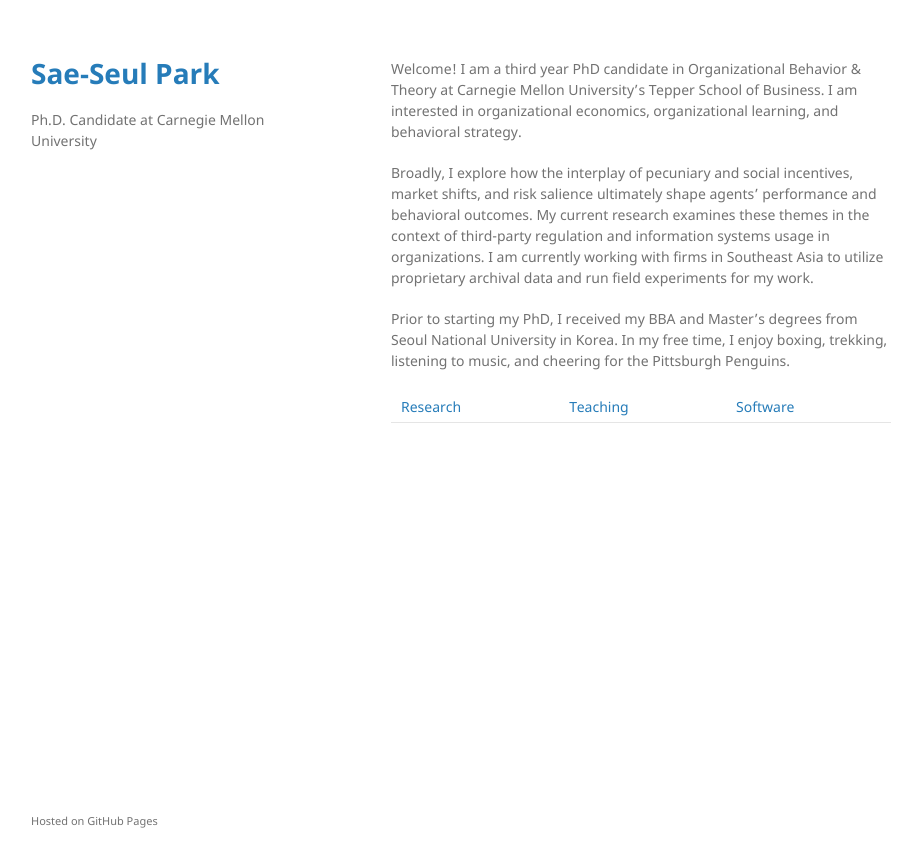
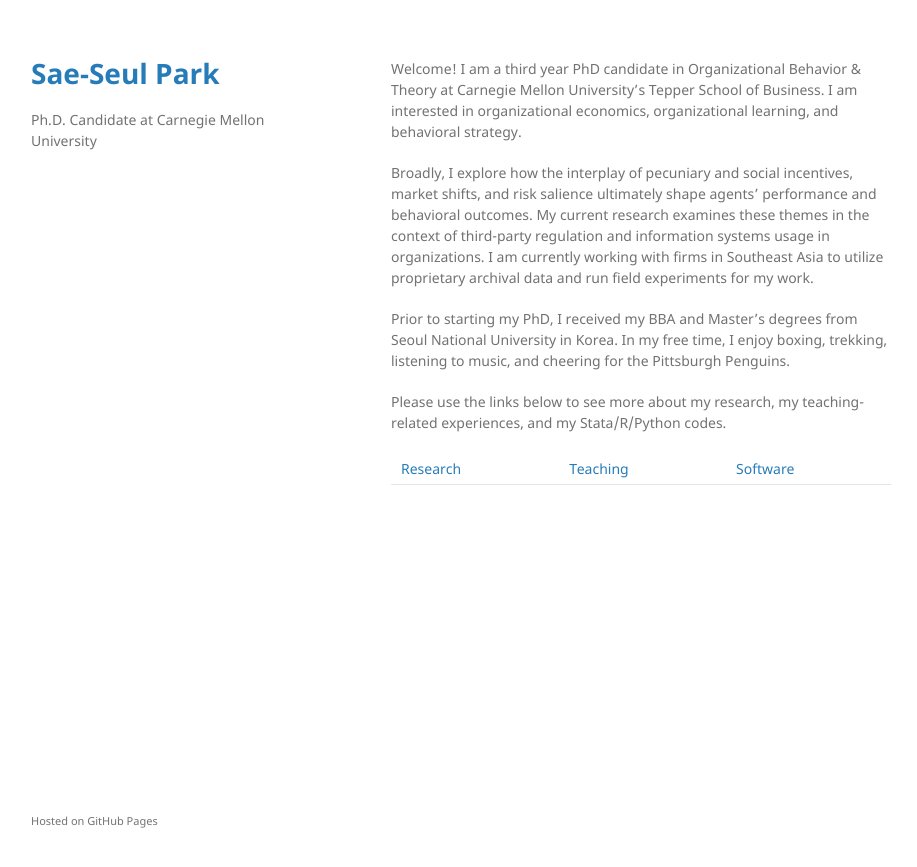
Before and after one commit to saepark/saepark.github.io, a Jekyll site: the page built from index.md, in a window 1280 px wide. Shown: the top 867 px of the page, without its empty margins (179-1096 px from the left). Built offline with Jekyll 4.4.1, drawn with Linux system fonts in a browser that asks for light colours; our own code applies the rules of GitHub Pages for plain Markdown files.

Commit message:
Update index.md

```diff
--- a/index.md
+++ b/index.md
@@ -4,4 +4,6 @@ Broadly, I explore how the interplay of pecuniary and social incentives, market
 
 Prior to starting my PhD, I received my BBA and Master's degrees from Seoul National University in Korea. In my free time, I enjoy boxing, trekking, listening to music, and cheering for the Pittsburgh Penguins.
 
+Please use the links below to see more about my research, my teaching-related experiences, and my Stata/R/Python codes.
+
 [Research](./research.html) | [Teaching](./teaching.html) | [Software](./software.html)
```
